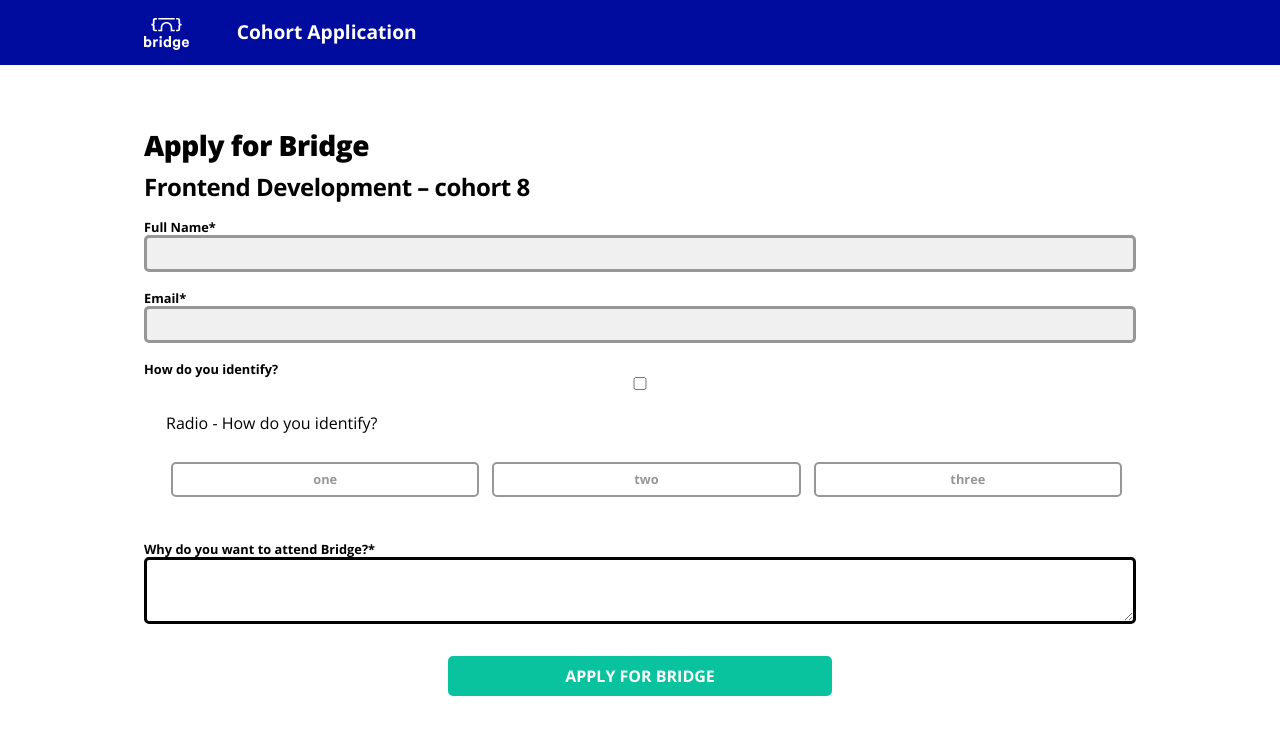
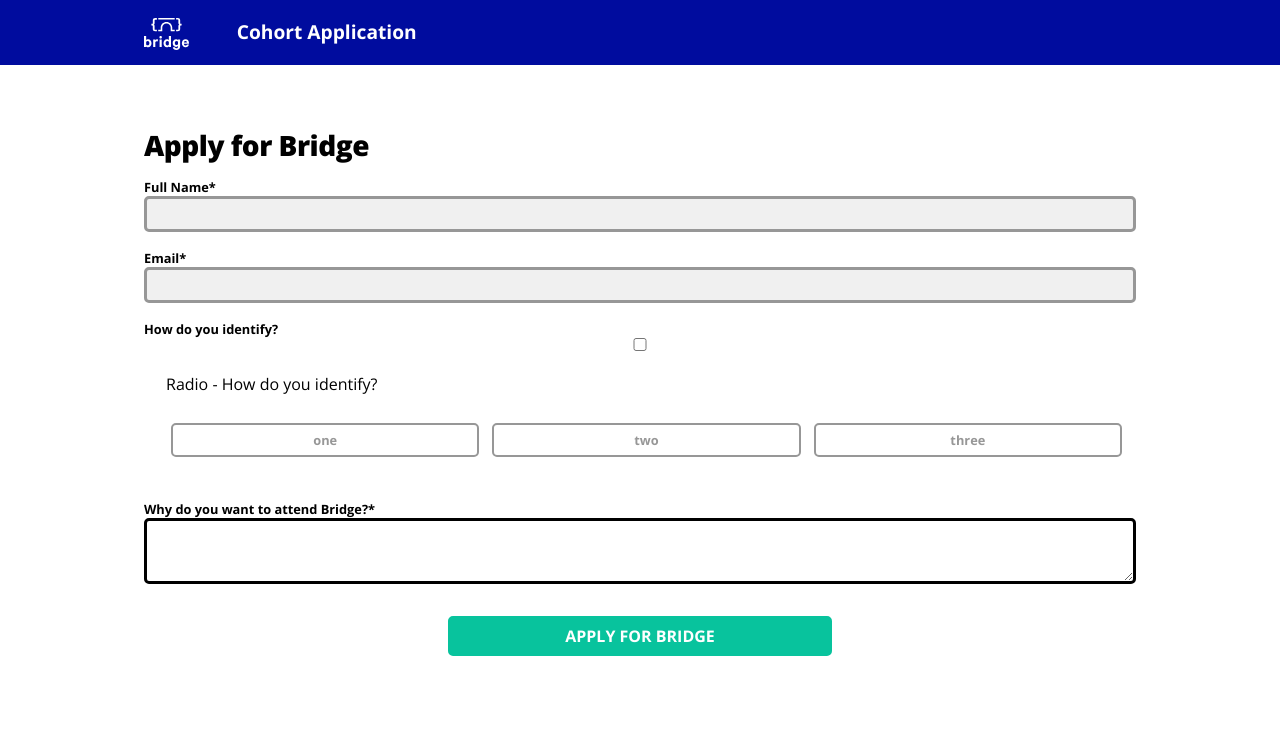
Before and after one commit to bridge-school/applications-frontend, a React (Create React App) app: page /apply/1 in a window 1280 px wide. Shown: the top 734 px of the page. Built offline with nearby package versions, Linux system fonts and the light colour scheme.

Commit message:
Remove displayCohortName from dispay (will be set on form creation)

```diff
--- a/src/views/CohortForm.js
+++ b/src/views/CohortForm.js
@@ -65,15 +65,6 @@ const egData = {
 };
 
 export default function CohortForm() {
-  const displayCohortName = () => {
-    const splitName = egData.cohortType.split('-');
-    const capitalized = [];
-    splitName.forEach(word =>
-      capitalized.push(word.charAt(0).toUpperCase() + word.slice(1))
-    );
-    return `${capitalized.join(' ')} – ${egData.cohortName}`;
-  };
-
   const [formData, setFormData] = useState({});
 
   const updateInput = e => {
@@ -126,7 +117,7 @@ export default function CohortForm() {
   return (
     <Form onSubmit={handleSubmit}>
       <PageTitle title="Apply for Bridge" />
-      <CohortName>{displayCohortName()}</CohortName>
+      {/* <CohortName>{displayCohortName()}</CohortName> */}
 
       {displayForm()}
 
```
